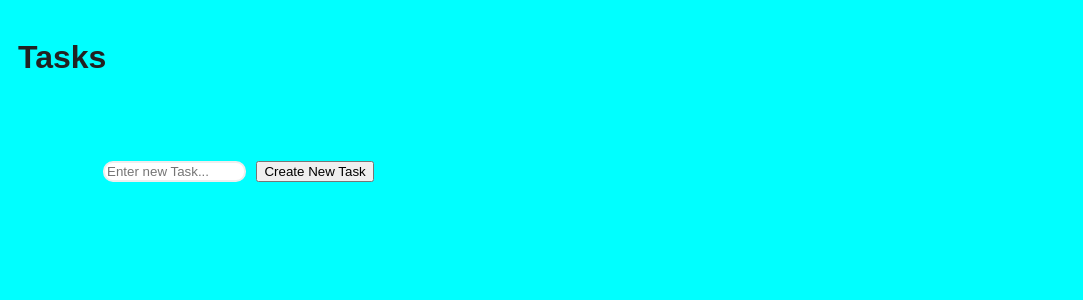
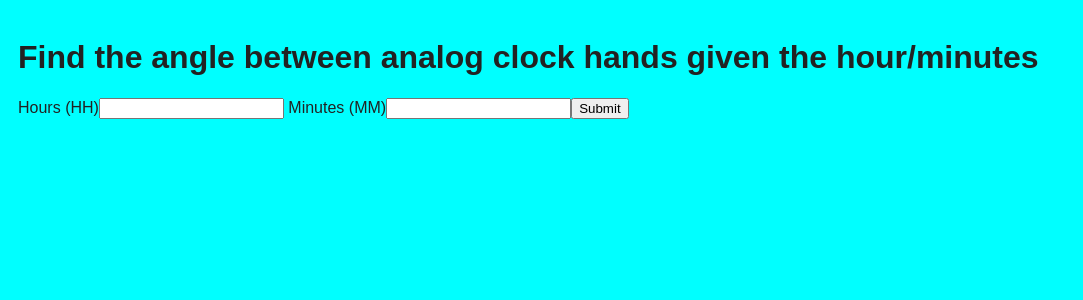
Before and after one commit to david-newton/react-todo-rs, a React (Create React App) app: page /clockangle in a window 1280 px wide. Shown: the top 300 px of the page, without its empty margins (0-1083 px from the left). Built offline with nearby package versions, Linux system fonts and the light colour scheme.

Commit message:
added routes and clock angle page

```diff
--- a/src/App.js
+++ b/src/App.js
@@ -1,10 +1,18 @@
 import React from 'react';
+import { BrowserRouter, Route, Routes } from 'react-router-dom';
 import './App.css';
+
 import ToDoList from './todolist/ToDoList';
+import ClockAngle from './clockAngle/ClockAngle';
 
 const App = () => (
     <div className="App">
-        <ToDoList />
+        <BrowserRouter>
+            <Routes>
+                <Route path="/" element={<ToDoList />} />
+                <Route path="/clockangle" element={<ClockAngle />} />
+            </Routes>
+        </BrowserRouter>
     </div>
 )
 
--- /dev/null
+++ b/src/clockAngle/ClockAngle.js
@@ -0,0 +1,80 @@
+import React, { useState } from 'react';
+
+
+
+
+const ClockAngle = () => {
+    const [hours, setHours] = useState('');
+    const [minutes, setMinutes] = useState('');
+    const [degrees, setDegrees] = useState(-1);
+
+    const handleSubmit = event => {
+        event.preventDefault();
+        setDegrees(calculateAngle());
+    }
+
+    const validateHour = h => {
+        if (h < 0 || h > 12) {
+            return false;
+        }
+        return true;
+    }
+
+    const validateMinutes = m => {
+        if (m < 0 || m > 59) {
+            return false;
+        }
+        return true;
+    }
+
+     //Returns smaller of 2 numbers
+    const getMin = (a1, a2) => {
+        if (a1 < a2) {
+            return a1;
+        }
+        return a2;
+    }
+
+    const calculateAngle = () => {
+        let h = Number(hours);
+        let m = Number(minutes);
+        //initial validate
+        if (!validateHour(h) || !validateMinutes(m)){
+            return -1;
+        }
+
+        //User will likely input 12 and not 0
+        if (h === 12){
+            h = 0;
+        }
+
+        const hourHandAngle = (1/2) * (h * 60 + m);
+        const minuteHandAngle = 6 * m;
+        const absDiff = Math.abs(hourHandAngle - minuteHandAngle);
+
+        //need the min between 360 - difference and difference
+        //to get valid results around the clock
+        return getMin(absDiff, 360 - absDiff);
+    }
+
+    return (
+        <div className="clock-angle-wrapper">
+            <h1 className="form-title">Find the angle between analog clock hands given the hour/minutes</h1>
+            <form onSubmit={handleSubmit}>
+                <label> Hours (HH)
+                    <input type="number" onChange={event => setHours(event.target.value)}/>
+                </label>
+                <label> Minutes (MM)
+                    <input type="number" onChange={event => setMinutes(event.target.value)}/>
+                </label>
+                <button type="submit">Submit</button>
+            </form>
+            <br />
+            {degrees === -1 ? '' : `${degrees} degrees`}
+
+
+        </div>
+    );
+};
+
+export default ClockAngle;
```
Also changed, not shown: package.json (+4 -3 lines), 1 other file (tests, documents, lock files or other folders).
